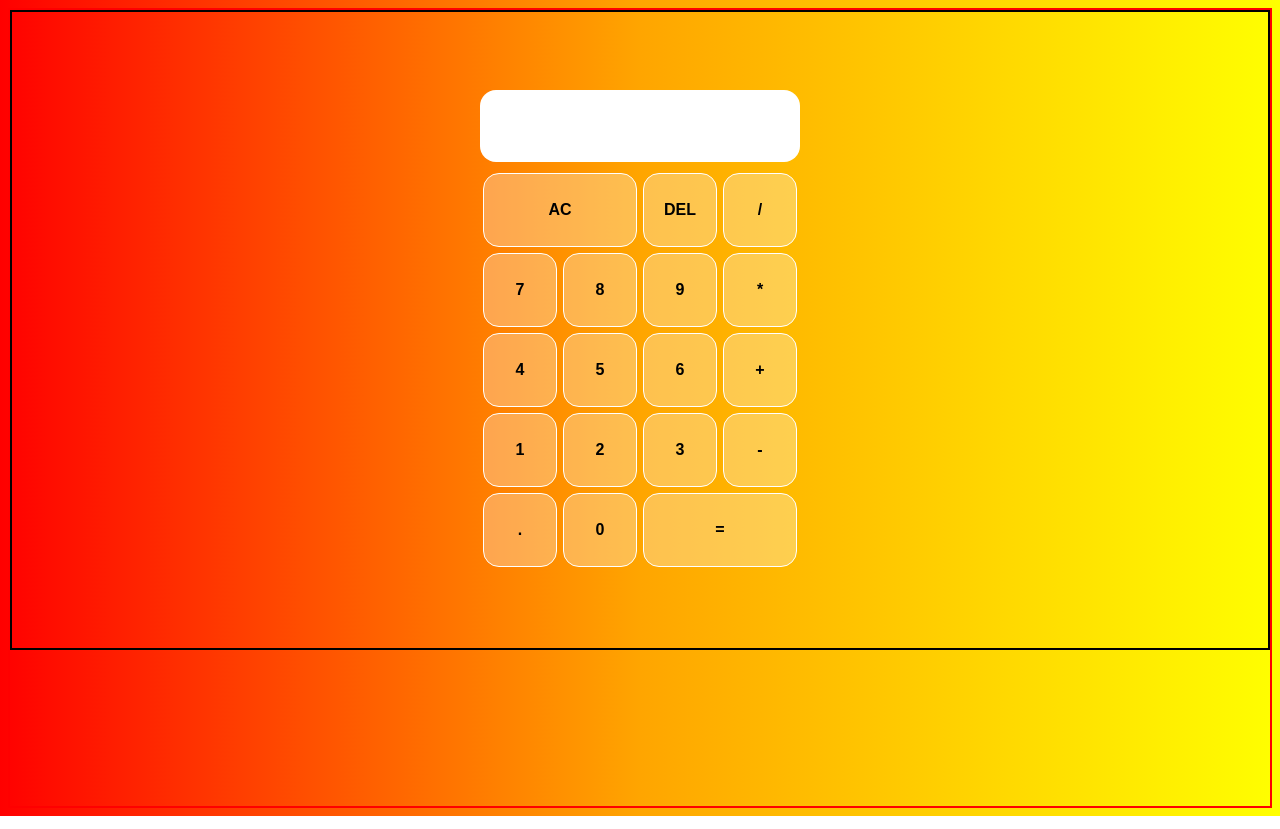
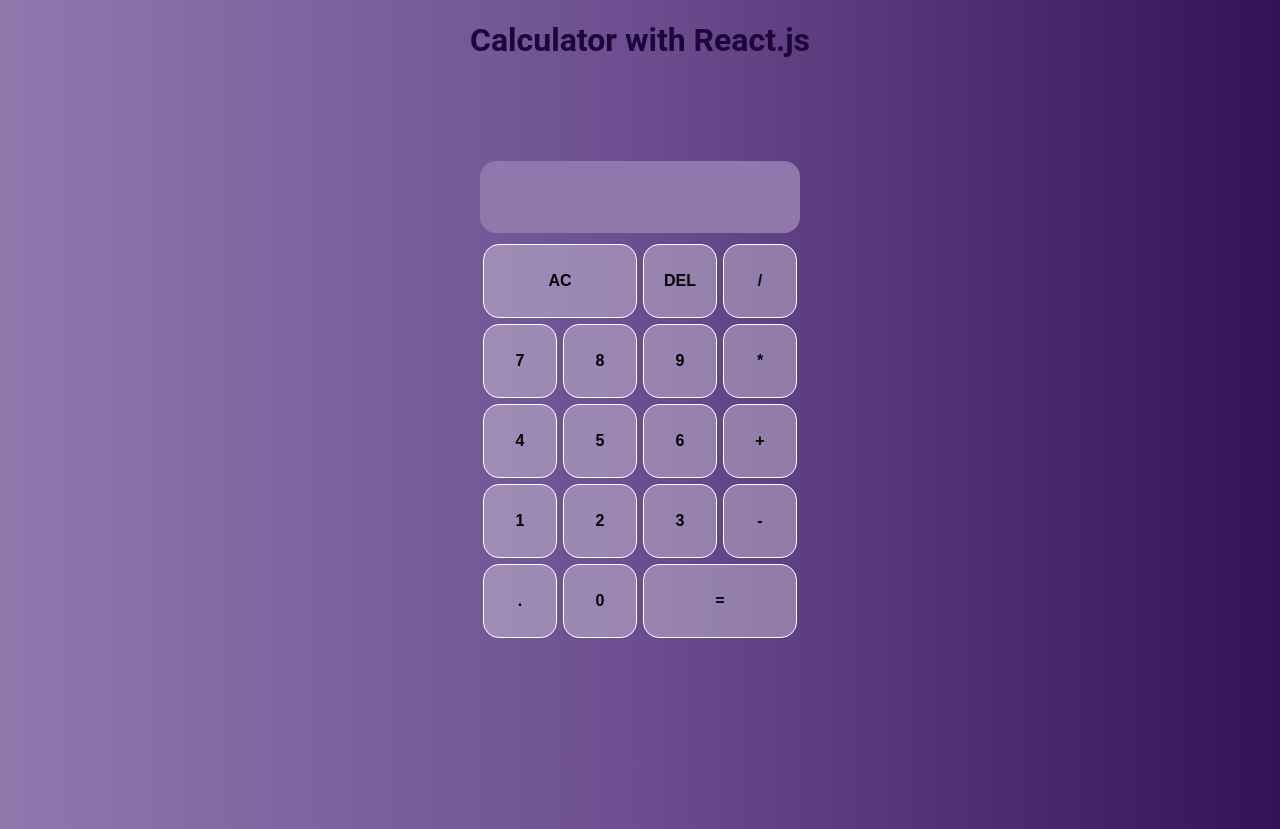
Before and after one commit to Hipns1/calculator, a React (Create React App) app: page / in a window 1280 px wide. Built offline with nearby package versions, Linux system fonts and the light colour scheme.

Commit message:
Correccion de errores de color y texto

```diff
--- a/public/index.html
+++ b/public/index.html
@@ -24,7 +24,7 @@
       work correctly both with client-side routing and a non-root public URL.
       Learn how to configure a non-root public URL by running `npm run build`.
     -->
-    <title>React App</title>
+    <title>React Calcultor</title>
   </head>
   <body>
     <noscript>You need to enable JavaScript to run this app.</noscript>
--- a/src/App.css
+++ b/src/App.css
@@ -3,17 +3,15 @@
 }
 
 body{
-    background: linear-gradient(to right, red, orange, yellow);
+    background: linear-gradient(to right, #9078AD, #6C4E90, #321456);
 }
 
 .App{
-    border: 2px solid red;
     height: 100vh;
     width: 100%;
 }
 
 .calculator-grid{
-    border: 2px solid black;
     display: grid;
     justify-content: center;
     align-content: center;
@@ -43,7 +41,7 @@ body{
     border-radius: 1rem;
     grid-column: 1/-1;
     margin-bottom: .5rem;
-    background-color: white;
+    background-color: #9078AD;
     display: flex;
     padding: 10px;
     align-items: flex-end;
@@ -53,10 +51,16 @@ body{
     word-break: break-all;
 }
 .output .previous-operand{
-    color: black;
+    color: #6C4E90;
     font-size: 1.5rem;
 }
 .output .current-operand{
-    color: red;
+    color:  #1D053A;
     font-size: 2.5rem;
 }
+
+.title {
+    color: #1D053A;
+    font-family: roboto;
+    text-align: center;
+}
--- a/src/App.jsx
+++ b/src/App.jsx
@@ -58,6 +58,7 @@ function App() {
 
   return (
     <div className="App">
+      <div className="title"><h1>Calculator with React.js</h1></div>
       <div className="calculator-grid">
 
         <div className="output">
```
